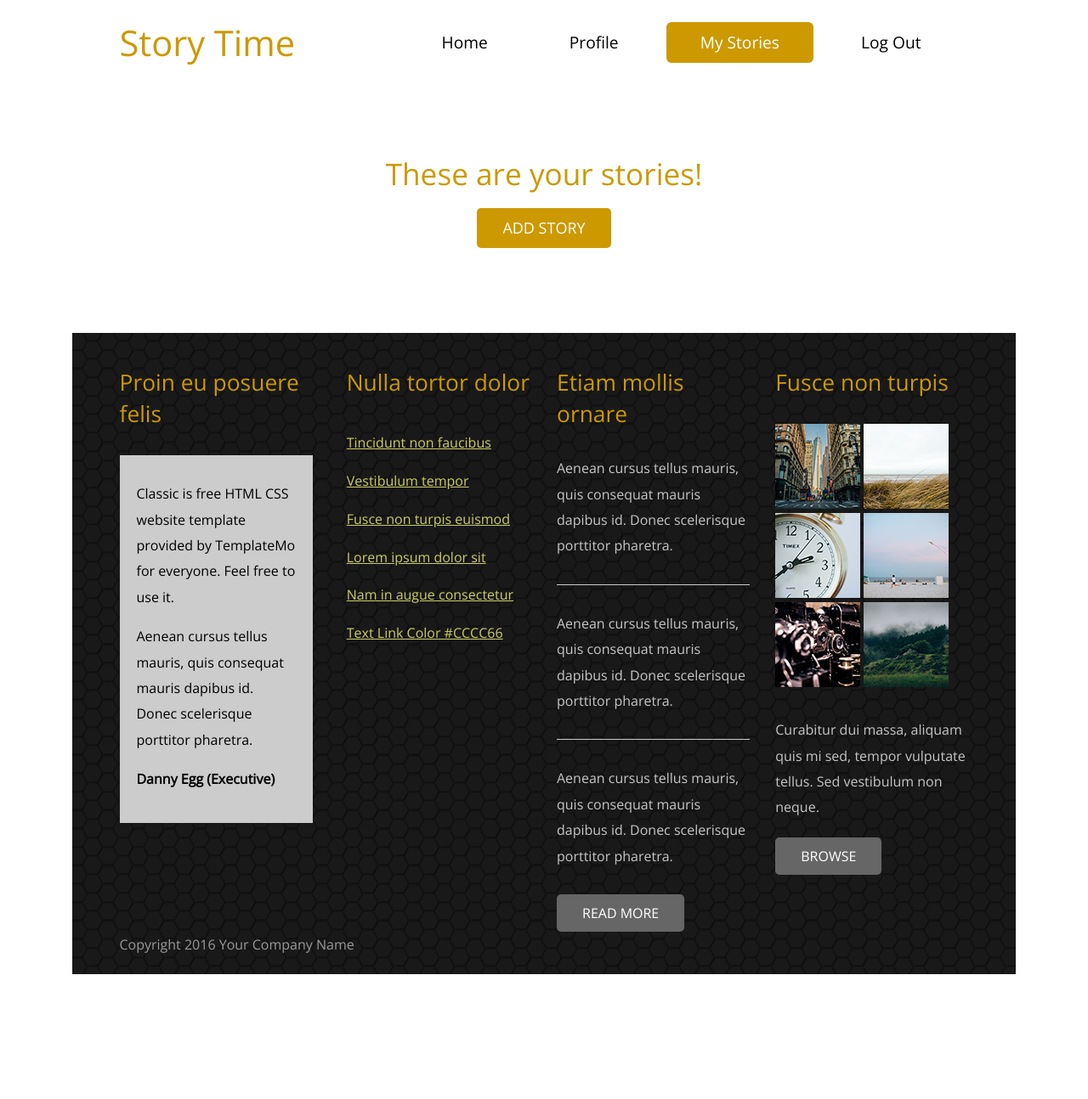
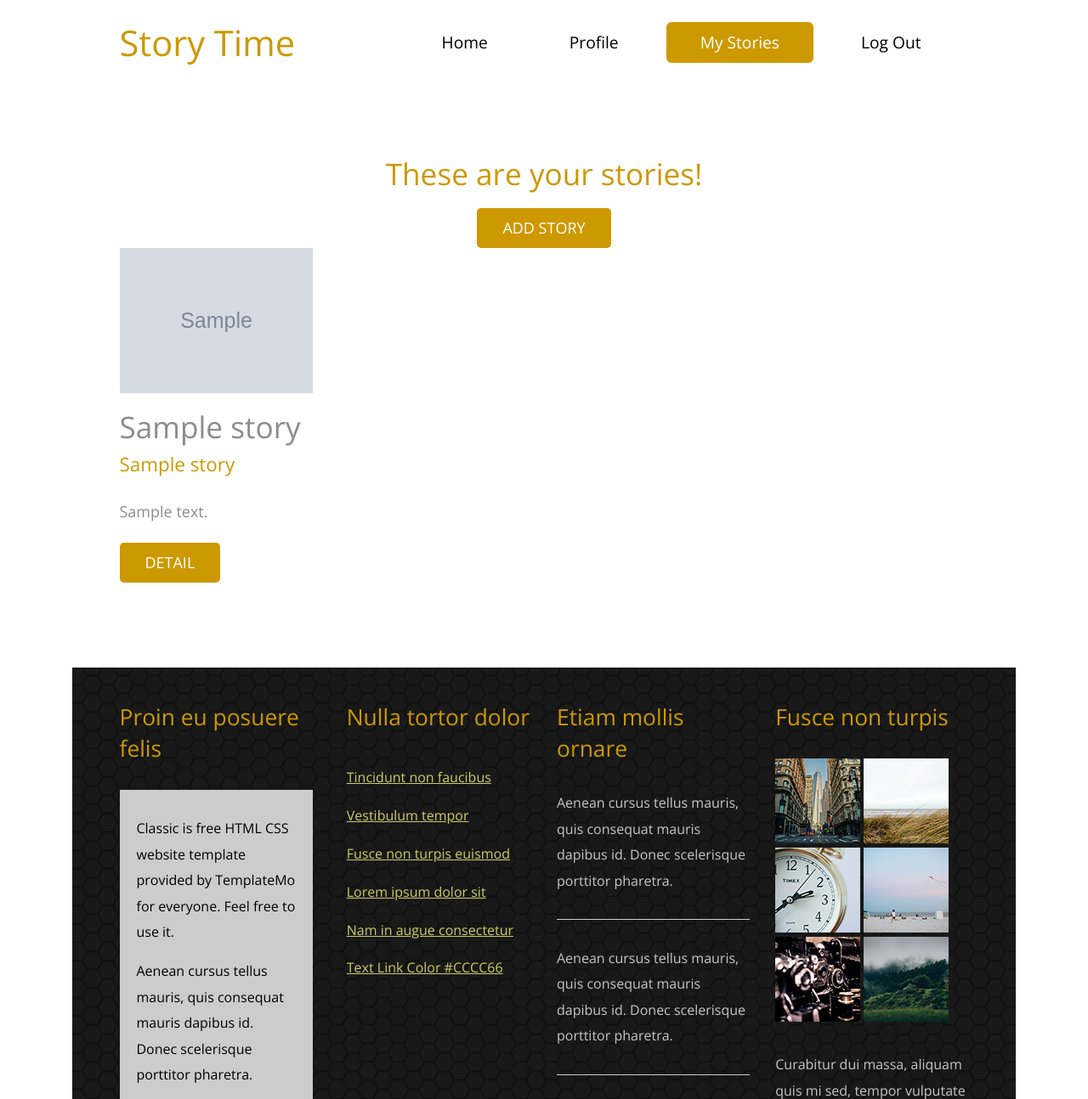
Before and after one commit to JazZHermeS/ias-web, a Django app: page /my_stories in a window 1280 px wide. Shown: the top 1294 px of the page at 85% size. Before the commit the page ends 1147 px from the top, so only its background shows below. Run offline with Django 4.2, Linux system fonts and the light colour scheme; the visitor is signed in with stand-in values (Sample User, id 1); data comes from the database, SQL or seed files in the repository; tables that the repository leaves empty hold one stand-in row (values such as "Sample post"); grey boxes marked "Sample" are stand-in pictures; parts of the project's set-up code (start-up, migrations or seed data) failed here and were passed over; some libraries are stand-ins or nearby versions.

Commit message:
Add image (optional) to stories

```diff
--- a/blog/admin.py
+++ b/blog/admin.py
@@ -3,6 +3,9 @@ from django.contrib import admin
 from .models import Story
 from .models import User
 
+class storyAdmin(admin.ModelAdmin):
+    list_display = ["title", "text", "img"]
+
 #admin.site.register(ToDoList)
-admin.site.register(Story)
+admin.site.register(Story, storyAdmin)
 admin.site.register(User)
--- a/blog/models.py
+++ b/blog/models.py
@@ -1,13 +1,14 @@
 from django.db import models
 from django_cryptography.fields import encrypt
 from django.contrib.auth.models import AbstractUser, BaseUserManager
+from .settings import MEDIA_ROOT
 
 class User(AbstractUser):
 	last_login = encrypt(models.DateField(null=True))
 	is_superuser = encrypt(models.BooleanField(default=False))
 	email = encrypt(models.CharField('',max_length=254))
 
-	hashed_email = models.CharField('',max_length=256)
+	hashed_email = models.CharField('',max_length=256, default=None)
 
 	is_staff = encrypt(models.BooleanField(default=False))
 	#is_active = encrypt(models.BooleanField(default=False))
@@ -18,7 +19,8 @@ class User(AbstractUser):
 class Story(models.Model):
 	title = models.CharField('Story name',max_length=100)
 	text = models.TextField()
-	user = models.ManyToManyField(User)
+	img = models.ImageField(upload_to = 'images', default=None)
+	user = models.ForeignKey(User, on_delete=models.CASCADE)
 
 	def __str__(self):
 		return self.title
--- a/blog/settings.py
+++ b/blog/settings.py
@@ -145,3 +145,8 @@ SECRET_KEY = '1234'
 # Replace default user model with a custom one.
 
 AUTH_USER_MODEL = 'blog.User'
+
+
+MEDIA_URL='/media/'
+
+MEDIA_ROOT = os.path.join(BASE_DIR,'media')
--- a/blog/templates/blog/my_stories.html
+++ b/blog/templates/blog/my_stories.html
@@ -10,7 +10,7 @@
     <div class="tm-header">
         <div class="container-fluid">
             <div class="tm-header-inner">
-                <a href="#" class="navbar-brand tm-site-name">Story Time</a>
+                <a href="/" class="navbar-brand tm-site-name">Story Time</a>
 
                 <!-- navbar -->
                 <nav class="navbar tm-main-nav">
@@ -59,7 +59,11 @@
         <div class="container-fluid">
             <div class="row">
                 <div class="col-xs-12 col-sm-12 col-md-12 col-lg-12 text-xs-center">
+                    {%if has_story%}
                     <h2 class="tm-gold-text tm-title">These are your stories!</h2>
+                    {% else %}
+                    <h2 class="tm-gold-text tm-title">You still have no stories, you can add one now!</h2>
+                    {% endif %}
                     {% comment %} <p class="tm-subtitle">Some fancy explanation of the website</p> {% endcomment %}
                     <a href="/new_story" class="tm-btn text-uppercase">Add Story</a>
                 </div>
@@ -69,7 +73,9 @@
                 {% for story in my_stories_list %}
 		        <div class="col-xs-12 col-sm-6 col-md-6 col-lg-3 col-xl-3">
 		            <div class="tm-content-box">
-                        {% comment %} Add images to stories! <img src={% static 'images/tm-img-310x180-1.jpg' %} alt="Image" class="tm-margin-b-20 img-fluid"> {% endcomment %}
+                        {% if story.img %}
+                        <img src="{{story.img.url}}" alt="Image" class="tm-margin-b-20 img-fluid">
+                        {% endif %}
 		                <h2>{{story}}</h2>
 		                <h4 class="tm-margin-b-20 tm-gold-text">{{story}}</h4>
                         <p class="tm-margin-b-20">
--- a/blog/templates/blog/profile.html
+++ b/blog/templates/blog/profile.html
@@ -6,7 +6,7 @@
 <div class="tm-header">
         <div class="container-fluid">
             <div class="tm-header-inner">
-                <a href="#" class="navbar-brand tm-site-name">Story Time</a>
+                <a href="/" class="navbar-brand tm-site-name">Story Time</a>
 
                 <!-- navbar -->
                 <nav class="navbar tm-main-nav">
--- a/blog/urls.py
+++ b/blog/urls.py
@@ -2,6 +2,10 @@ from django.urls import include, path
 from . import views
 from django.contrib import admin
 from django.views.generic import RedirectView
+
+from django.urls.conf import include
+from django.conf import settings
+from django.conf.urls.static import static
 
 urlpatterns = [
 	path('admin/', admin.site.urls),
@@ -17,4 +21,4 @@ urlpatterns = [
 	path("update_otp", views.update_otp, name="update_otp"),
 	path("password_change", views.password_change, name="password_change"),
 	path("profile_delete", views.profile_delete, name="profile_delete"),
-]
+] + static(settings.MEDIA_URL, document_root=settings.MEDIA_ROOT)
--- a/blog/views.py
+++ b/blog/views.py
@@ -2,7 +2,7 @@ from django.shortcuts import render, redirect
 from django.http import HttpResponse
 from django.template import loader
 from django.views.generic import RedirectView
-from .forms import NewUserForm, UserUpdateForm, UserLoginForm, NewStoryForm
+from .forms import NewUserForm, UserUpdateForm, UserLoginForm, NewStoryForm, StoryUploadForm
 #from .models import ToDoList, Item
 from .models import Story, OTPmaster, User
 from django.views.decorators.csrf import csrf_exempt
@@ -15,7 +15,7 @@ import pyotp
 from .models import User
 from django.db import models
 import hashlib
-from .settings import HASH_SALT
+from .settings import HASH_SALT, MEDIA_ROOT
 
 @login_required (login_url="/login/")
 def profile(request, userstring):
@@ -165,26 +165,43 @@ def home(request):
 	return render(request, "blog/home.html", {'story_list':story_list})
 
 
+
 def GDPR(request):
 	template = loader.get_template("blog/GDPR.html")
 	return render(request, "blog/GDPR.html", {})
 
-
 @login_required (login_url="/login/")
 def new_story(request):
 	if request.method == "POST":
-		title = request.POST['title']
-		text = request.POST['text']
-		new_story = Story.objects.create(title=title, text=text)
-		new_story.user.add(request.user)
-		messages.success(request, "Publication successful." )
-		return redirect("/")
+		form = StoryUploadForm(request.POST, request.FILES)
+		if form.is_valid():
+			new_story = form.save(commit=False)
+			new_story.user = request.user
+			new_story.save()
+			return redirect("/")
 
-	return render(request, "blog/new_story.html")
+	else:
+		form = StoryUploadForm()
+
+	return render(request, "blog/new_story.html", {'form':form})
+
+# new
+def uploadView(request):
+    if request.method == 'POST':
+        form = ImageUploadForm(request.POST, request.FILES)
+        if form.is_valid():
+            form.save()
+            return redirect('index')
+    else:
+            form = ImageUploadForm()
+    return render(request, 'upload.html', {'form': form})
 
 
 @login_required (login_url="/login/")
 def my_stories(request):
 	my_stories_list = Story.objects.all().filter(user=request.user)
-	#my_stories_list = Story.objects.all()
-	return render(request, "blog/my_stories.html", {'my_stories_list':my_stories_list})
+	if my_stories_list.count() == 0:
+		has_story = False
+	else:
+		has_story = True
+	return render(request, "blog/my_stories.html", {'my_stories_list':my_stories_list, 'has_story':has_story})
```
Also changed, not shown: blog/forms.py (+12 -1 lines), blog/templates/blog/home.html (+4 -3 lines), blog/templates/blog/new_story.html (+10 -2 lines), blog/migrations/0001_initial.py, blog/migrations/0002_alter_user_is_superuser.py (deleted), blog/migrations/0003_alter_user_email_alter_user_is_superuser.py (deleted), blog/migrations/0004_alter_user_email.py (deleted), blog/migrations/0005_user_hashed_email.py (deleted), db.sqlite3.
